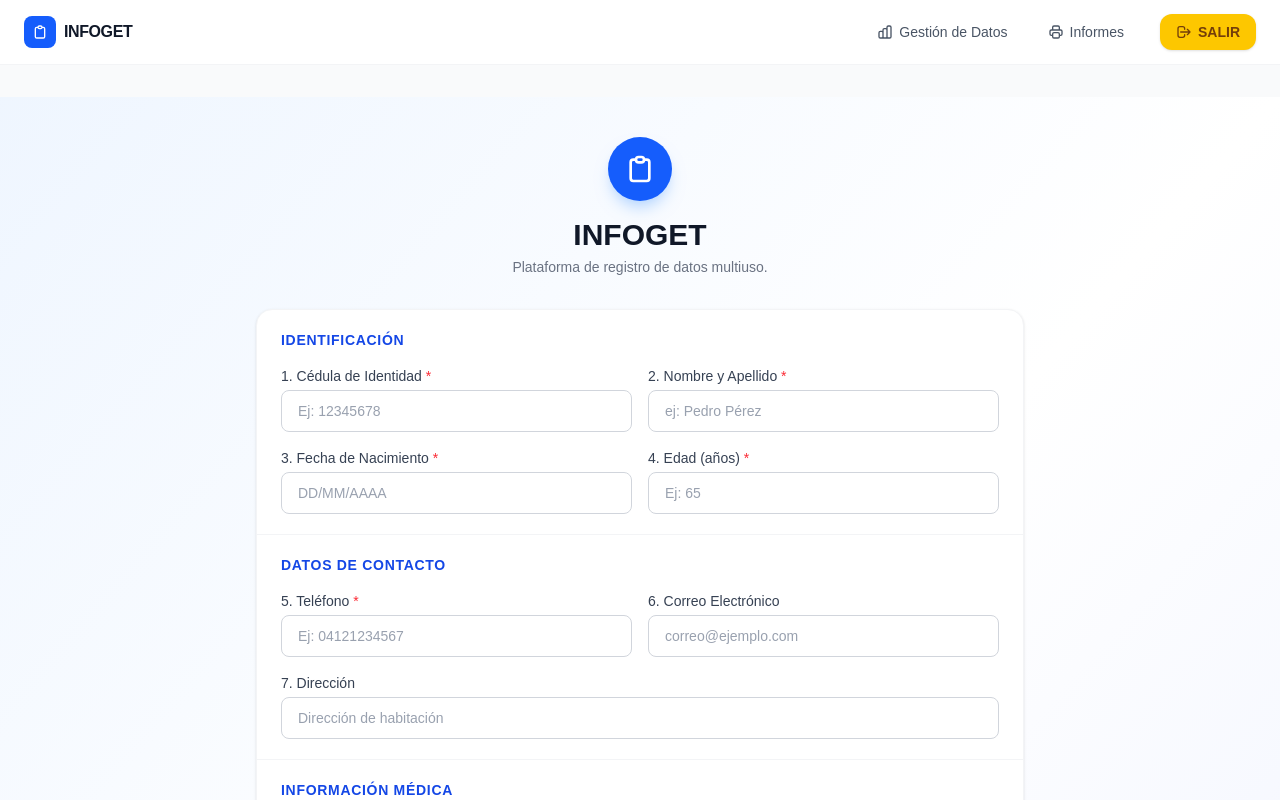
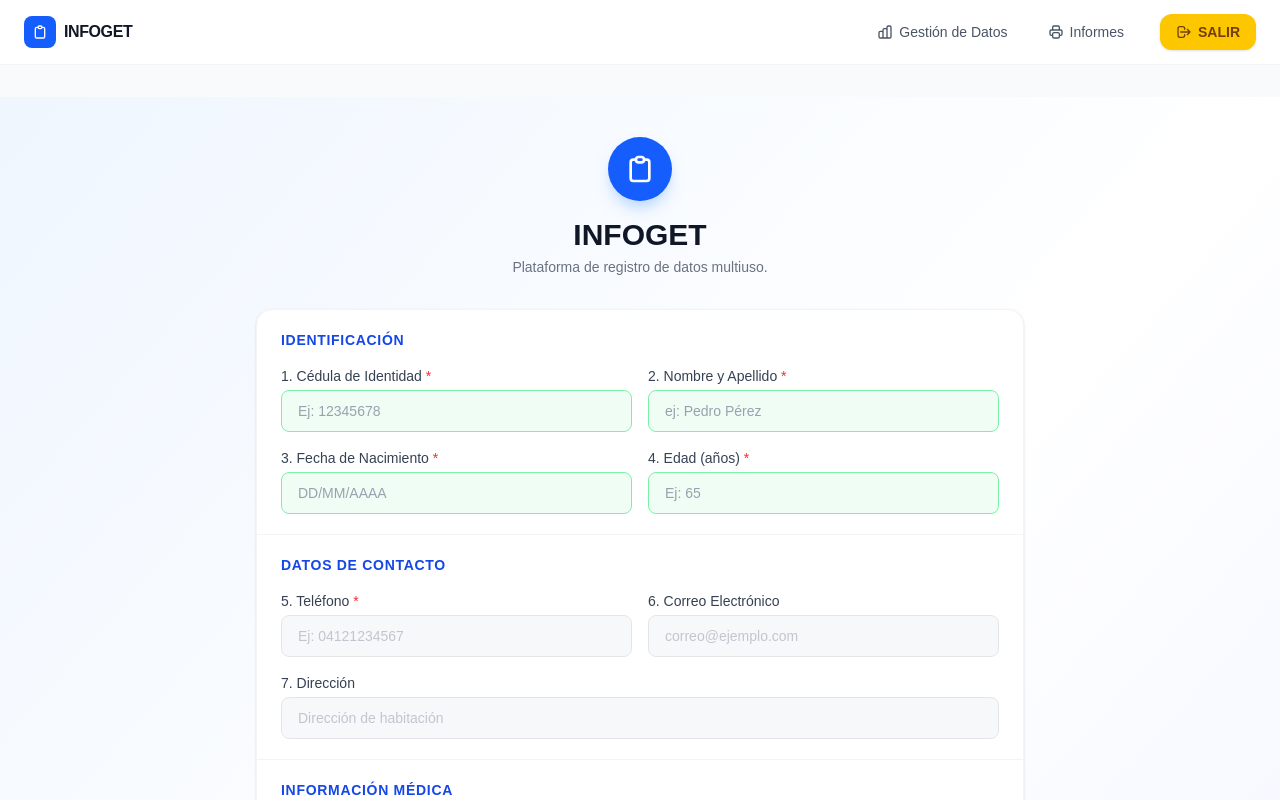
Before and after one commit to leo2166/infoget, a Next.js app: page / in a window 1280 px wide. Shown: the top 800 px of the page. Built offline with nearby package versions, Linux system fonts and the light colour scheme; no server answers.

Commit message:
chore: configuracion temporal beta activando solo primeros 4 campos del formulario

```diff
--- a/components/FormularioRegistro.js
+++ b/components/FormularioRegistro.js
@@ -109,6 +109,8 @@ export default function FormularioRegistro({ isEmbedded = false }) {
       nuevosErrores.edad = 'La edad es obligatoria.';
     }
 
+    // --- TEMPORAL BETA TEST: Solo validamos 1, 2, 3 y 4 ---
+    /*
     if (!form.telefono.trim()) {
       nuevosErrores.telefono = 'El teléfono es obligatorio.';
     } else {
@@ -133,6 +135,8 @@ export default function FormularioRegistro({ isEmbedded = false }) {
     if (!form.cirugiaPendiente) {
       nuevosErrores.cirugiaPendiente = 'Este campo es obligatorio.';
     }
+    */
+    // --------------------------------------------------------
 
     setErrores(nuevosErrores);
     return Object.keys(nuevosErrores).length === 0;
@@ -146,9 +150,12 @@ export default function FormularioRegistro({ isEmbedded = false }) {
 
     setEnviando(true);
     try {
+      // --- TEMPORAL BETA TEST: Enviar valores dummy para pasar backend validation ---
       const payload = {
         ...form,
-        especialidad: form.especialidad === 'Otra' ? form.especialidadOtra : form.especialidad
+        telefono: form.telefono || '0000000',
+        especialidad: form.especialidad ? (form.especialidad === 'Otra' ? form.especialidadOtra : form.especialidad) : 'BETA_TEST',
+        cirugiaPendiente: form.cirugiaPendiente || 'No'
       };
 
       const res = await fetch('/api/registro', {
@@ -174,12 +181,19 @@ export default function FormularioRegistro({ isEmbedded = false }) {
     }
   };
 
-  const inputClass = (campo) =>
-    `w-full px-4 py-2.5 rounded-lg border text-sm transition-colors focus:outline-none focus:ring-2 placeholder-gray-400 text-gray-900 ${
+  // --- TEMPORAL BETA TEST: Activar solo 1, 2, 3, 4 ---
+  const camposActivosBeta = ['cedula', 'nombre', 'fechaNacimiento', 'edad'];
+
+  const inputClass = (campo) => {
+    const esActivo = camposActivosBeta.includes(campo);
+    return `w-full px-4 py-2.5 rounded-lg border text-sm transition-colors focus:outline-none focus:ring-2 placeholder-gray-400 text-gray-900 ${
       errores[campo]
         ? 'border-red-400 focus:ring-red-200 bg-red-50'
-        : 'border-gray-300 focus:ring-blue-200 focus:border-blue-500 bg-white'
+        : esActivo
+          ? 'border-green-300 focus:ring-green-200 focus:border-green-500 bg-green-50'
+          : 'border-gray-300 bg-gray-100 opacity-60 cursor-not-allowed'
     }`;
+  };
 
   return (
     <div className={isEmbedded ? "max-w-4xl mx-auto" : "min-h-screen bg-gradient-to-br from-blue-50 via-white to-indigo-50 py-10 px-4"}>
@@ -327,6 +341,7 @@ export default function FormularioRegistro({ isEmbedded = false }) {
                     onChange={handleChange}
                     placeholder="Ej: 04121234567"
                     className={inputClass('telefono')}
+                    disabled
                   />
                   {errores.telefono && <p className="mt-1 text-xs text-red-600">{errores.telefono}</p>}
                 </div>
@@ -343,6 +358,7 @@ export default function FormularioRegistro({ isEmbedded = false }) {
                     onChange={handleChange}
                     placeholder="correo@ejemplo.com"
                     className={inputClass('email')}
+                    disabled
                   />
                   {errores.email && <p className="mt-1 text-xs text-red-600">{errores.email}</p>}
                 </div>
@@ -359,6 +375,7 @@ export default function FormularioRegistro({ isEmbedded = false }) {
                     onChange={handleChange}
                     placeholder="Dirección de habitación"
                     className={inputClass('direccion')}
+                    disabled
                   />
                 </div>
               </div>
@@ -380,6 +397,7 @@ export default function FormularioRegistro({ isEmbedded = false }) {
                     value={form.especialidad}
                     onChange={handleChange}
                     className={inputClass('especialidad')}
+                    disabled
                   >
                     <option value="">Seleccione...</option>
                     {ESPECIALIDADES.map(e => (
@@ -417,6 +435,7 @@ export default function FormularioRegistro({ isEmbedded = false }) {
                     value={form.cirugiaPendiente}
                     onChange={handleChange}
                     className={inputClass('cirugiaPendiente')}
+                    disabled
                   >
                     <option value="">Seleccione...</option>
                     <option value="Sí">Sí</option>
@@ -438,6 +457,7 @@ export default function FormularioRegistro({ isEmbedded = false }) {
                     onChange={handleChange}
                     placeholder="Diagnóstico médico (opcional)"
                     className={`${inputClass('diagnostico')} resize-none`}
+                    disabled
                   />
                 </div>
 
@@ -453,6 +473,7 @@ export default function FormularioRegistro({ isEmbedded = false }) {
                     onChange={handleChange}
                     placeholder="Observaciones adicionales (opcional)"
                     className={`${inputClass('observaciones')} resize-none`}
+                    disabled
                   />
                 </div>
               </div>
```
